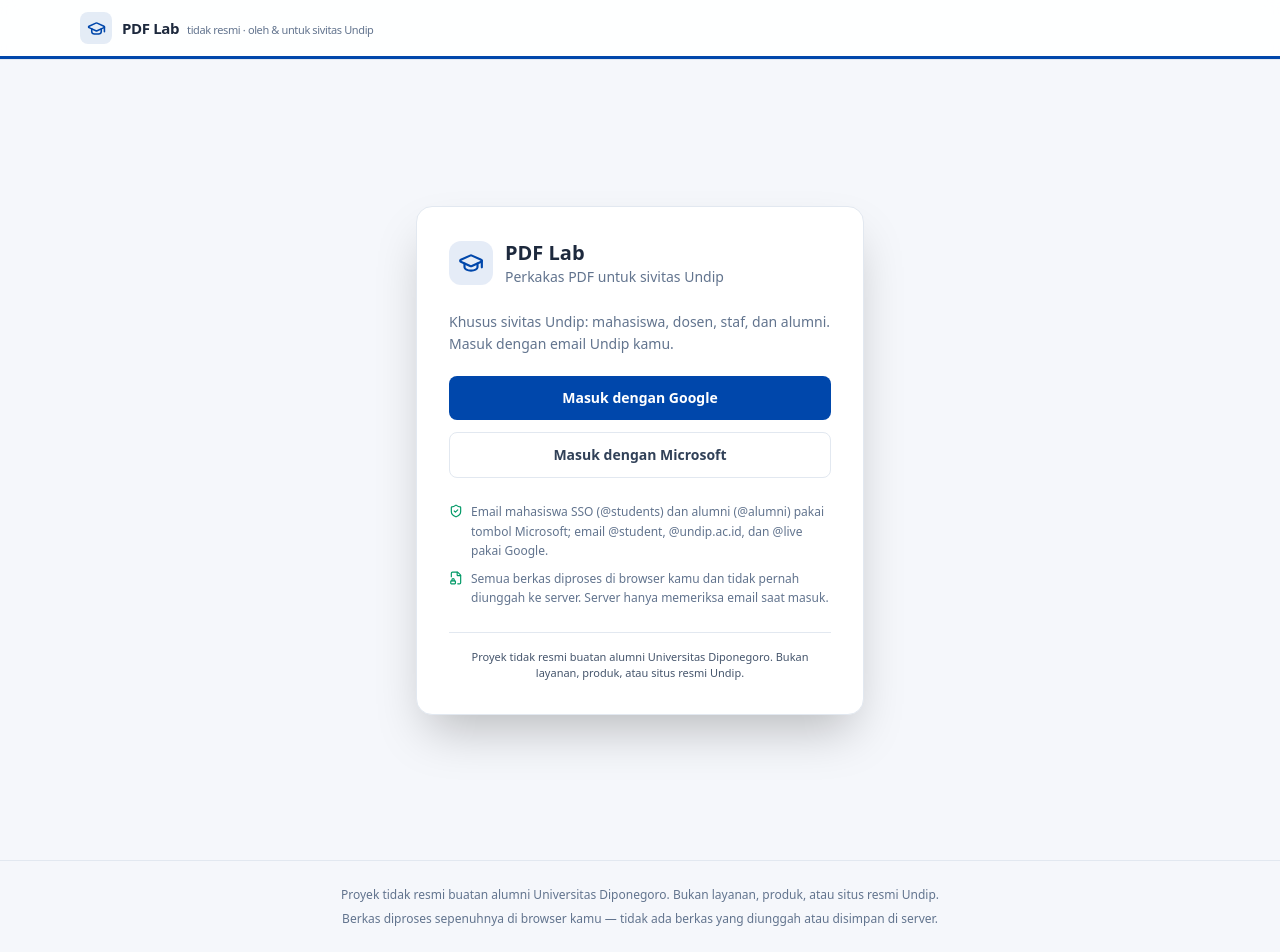
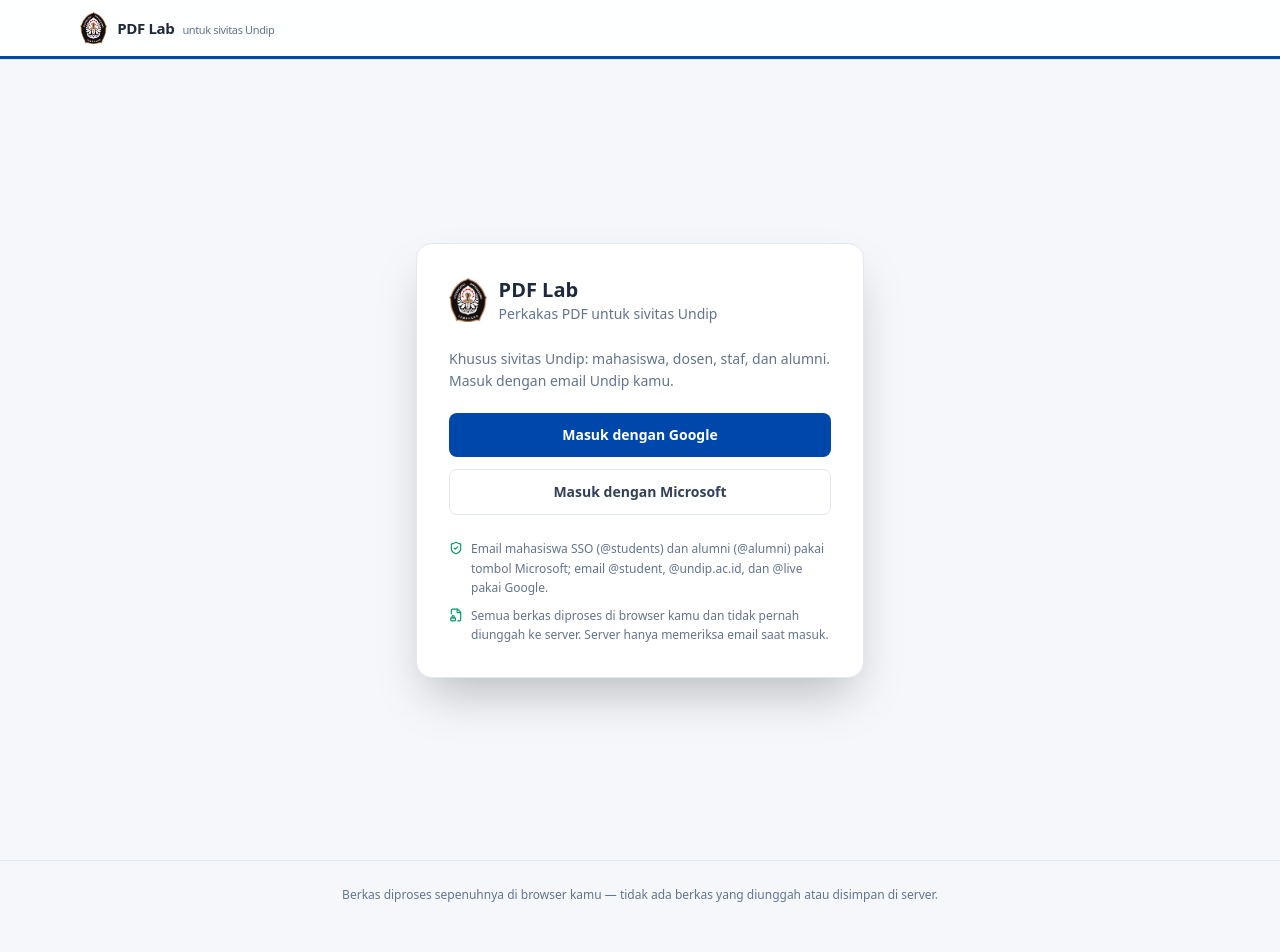
Before and after one commit to hyderoo/pdf-lab, a Next.js app: page /masuk in a window 1280 px wide. After the commit the page ends 929 px from the top, so only its background shows below. Built offline with nearby package versions, Linux system fonts and the light colour scheme; no server answers.

Commit message:
Use official Undip logo in header and sign-in page

```diff
--- a/app/layout.tsx
+++ b/app/layout.tsx
@@ -4,7 +4,7 @@
 import { site } from "@/lib/site";
 import Link from "next/link";
 import { Suspense } from "react";
-import { GraduationCap, LogOut } from "lucide-react";
+import { LogOut } from "lucide-react";
 import "./globals.css";
 
 const jakarta = Plus_Jakarta_Sans({
@@ -26,13 +26,12 @@
     <header className="sticky top-0 z-20 border-b border-line bg-white/90 backdrop-blur">
       <div className="mx-auto flex h-14 max-w-6xl items-center justify-between px-4">
         <Link href="/" className="flex items-center gap-2.5">
-          <span className="flex h-8 w-8 items-center justify-center rounded-lg bg-accent/10 text-accent">
-            <GraduationCap size={19} />
-          </span>
+          {/* eslint-disable-next-line @next/next/no-img-element */}
+          <img src="/undip-logo.png" alt="Logo Undip" className="h-8 w-auto" />
           <span className="text-[15px] font-bold tracking-tight text-slate-800">
             {site.name}
             <span className="ml-2 hidden text-[11px] font-medium text-slate-500 sm:inline">
-              tidak resmi · oleh & untuk sivitas Undip
+untuk sivitas Undip
             </span>
           </span>
         </Link>
@@ -75,8 +74,7 @@
         {children}
         <footer className="border-t border-line py-6">
           <div className="mx-auto max-w-6xl px-4 text-center text-xs leading-relaxed text-slate-500">
-            <p>{site.disclaimer}</p>
-            <p className="mt-1">
+            <p>
               Berkas diproses sepenuhnya di browser kamu — tidak ada berkas yang
               diunggah atau disimpan di server.
             </p>
--- a/app/masuk/page.tsx
+++ b/app/masuk/page.tsx
@@ -1,7 +1,7 @@
 import { auth, signIn } from "@/auth";
 import { redirect } from "next/navigation";
 import { connection } from "next/server";
-import { GraduationCap, ShieldCheck, FileLock2 } from "lucide-react";
+import { ShieldCheck, FileLock2 } from "lucide-react";
 import { site } from "@/lib/site";
 
 export const instant = false;
@@ -20,9 +20,8 @@
     <main className="flex min-h-screen items-center justify-center bg-ink px-4">
       <div className="w-full max-w-md rounded-2xl border border-line bg-white p-8 shadow-2xl">
         <div className="mb-6 flex items-center gap-3">
-          <div className="flex h-11 w-11 items-center justify-center rounded-xl bg-accent/10 text-accent">
-            <GraduationCap size={26} />
-          </div>
+          {/* eslint-disable-next-line @next/next/no-img-element */}
+          <img src="/undip-logo.png" alt="Logo Undip" className="h-11 w-auto" />
           <div>
             <h1 className="text-xl font-bold text-slate-800">{site.name}</h1>
             <p className="text-sm text-slate-500">{site.tagline}</p>
@@ -84,9 +83,6 @@
           </p>
         </div>
 
-        <p className="mt-6 border-t border-line pt-4 text-center text-[11px] text-slate-600">
-          {site.disclaimer}
-        </p>
       </div>
     </main>
   );
--- a/lib/site.ts
+++ b/lib/site.ts
@@ -3,8 +3,6 @@
   tagline: "Perkakas PDF untuk sivitas Undip",
   description:
     "Kumpulan alat PDF yang memproses berkas langsung di browser kamu. Gratis untuk sivitas Universitas Diponegoro.",
-  disclaimer:
-    "Proyek tidak resmi buatan alumni Universitas Diponegoro. Bukan layanan, produk, atau situs resmi Undip.",
   allowedDomains: [
     "undip.ac.id",
     "live.undip.ac.id",
```
Also changed, not shown: public/undip-logo.png (added), 1 other file (tests, documents, lock files or other folders).
